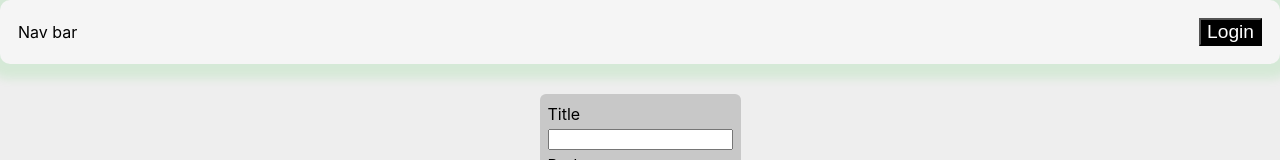
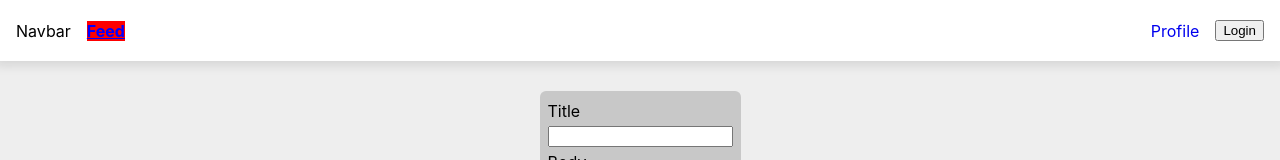
Before and after one commit to Joespk/react-demo-cohort2, a React (Vite) app: page / in a window 1280 px wide. Shown: the top 160 px of the page. Built offline with nearby package versions, Linux system fonts and the light colour scheme; no server answers.

Commit message:
react-router

```diff
--- a/src/components/Navbarheading.module.css
+++ b/src/components/Navbarheading.module.css
@@ -1,18 +1,28 @@
-.Navbartab {
+.navbar {
+  height: auto;
   width: 100%;
-  height: auto;
-  padding: 18px 18px;
+  background-color: white;
+  box-shadow: 0 0 10px 5px rgb(0 0 0 / 0.1);
+  padding: 20px 16px;
   box-sizing: border-box;
-  border-radius: 10px;
+
   display: flex;
+  justify-content: space-between;
   align-items: center;
-  justify-content: space-between;
-  background-color: whitesmoke;
-  box-shadow: 0 0 10px 15px rgb(0, 200, 20, 0.1);
 }
 
-.login {
-  font-size: larger;
-  background-color: black;
-  color: white;
+.menu {
+  display: flex;
+  gap: 16px;
+  align-items: center;
 }
+
+.inactive {
+  text-decoration: none;
+}
+
+.active {
+  color: blue;
+  font-weight: bold;
+  background-color: red;
+}
--- a/src/components/Navbarheading.tsx
+++ b/src/components/Navbarheading.tsx
@@ -1,10 +1,22 @@
+import { NavLink } from 'react-router-dom'
 import classes from './Navbarheading.module.css'
+
 const Navbarheading = () => {
   return (
-    <div className={classes.Navbartab}>
-      <p>Nav bar</p>
-      <button className={classes.login}>Login</button>
-    </div>
+    <nav className={classes.navbar}>
+      <div className={classes.menu}>
+        <p>Navbar</p>
+        <NavLink className={({ isActive }) => (isActive ? classes.active : classes.inactive)} to="/">
+          Feed
+        </NavLink>
+      </div>
+      <div className={classes.menu}>
+        <NavLink className={({ isActive }) => (isActive ? classes.active : classes.inactive)} to="/profile">
+          Profile
+        </NavLink>
+        <button className={classes.login}>Login</button>
+      </div>
+    </nav>
   )
 }
 
```
